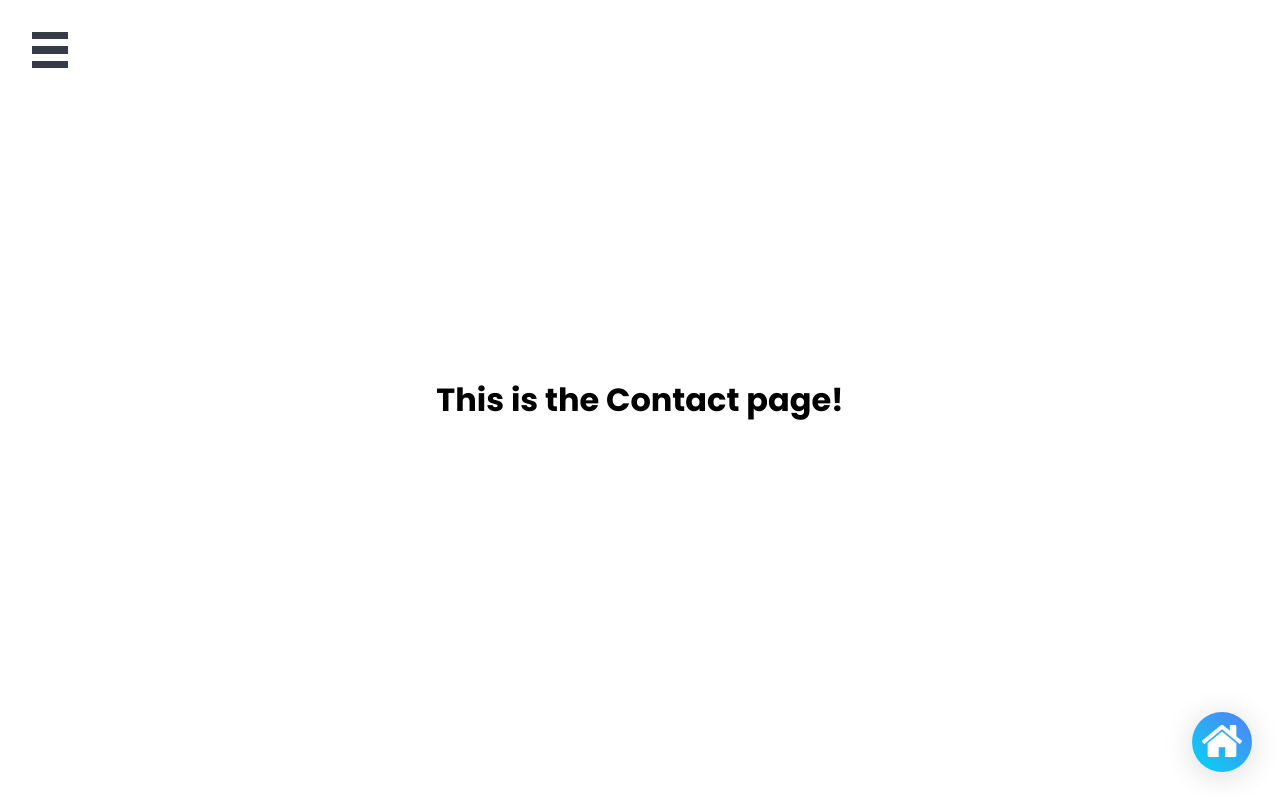
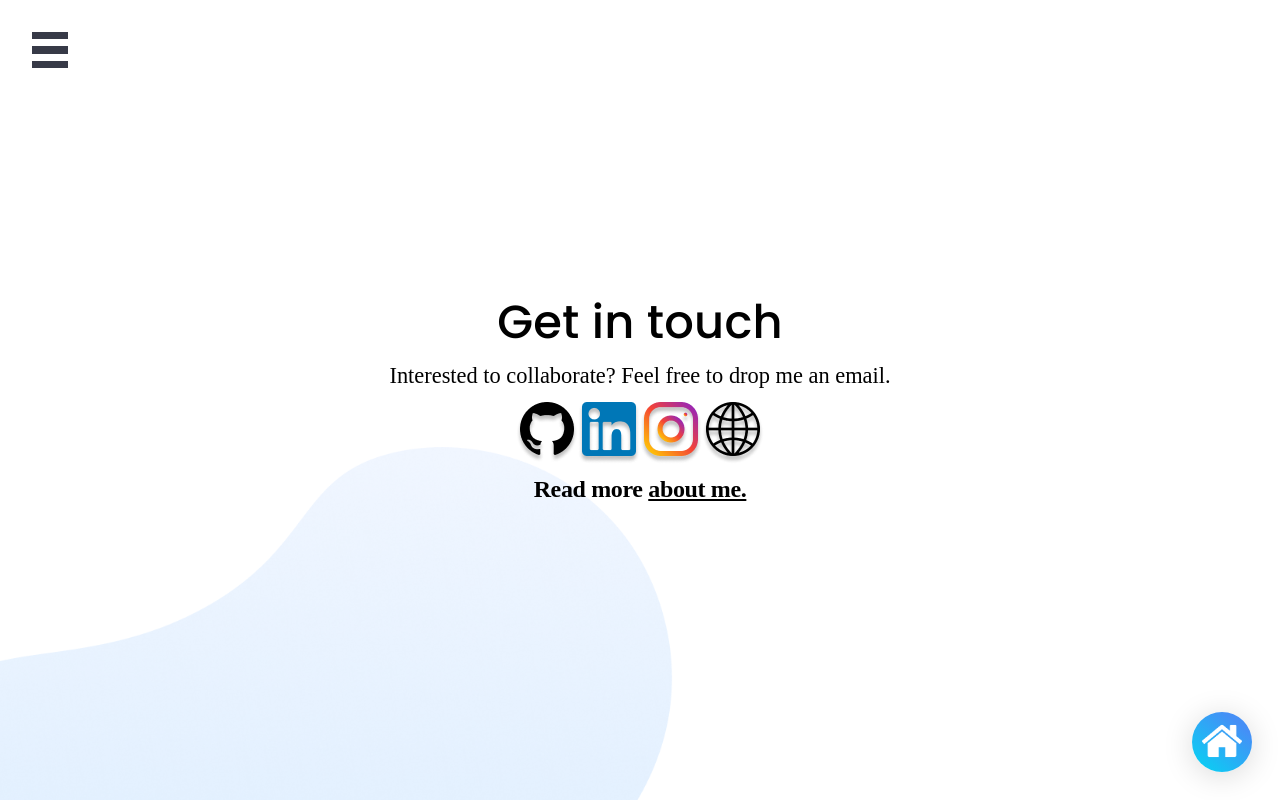
Before and after one commit to manavtimbadiya/portfolio, a React (Create React App) app: page /contact in a window 1280 px wide. Built offline with nearby package versions, Linux system fonts and the light colour scheme.

Commit message:
Updated Contact & Project Components

```diff
--- a/src/components/Contact/Contact.jsx
+++ b/src/components/Contact/Contact.jsx
@@ -1,10 +1,57 @@
 import React from "react";
+import Header from "../Header/Header";
+import FooterLink from '../FooterLink/FooterLink';
 import "./Contact.css";
+import contactVector from './../../assets/contact_anime.png';
+import github from './../../assets/gh.png';
+import linkedin from './../../assets/li.png';
+import instagram from './../../assets/in.png';
+/*import medium from './../../assets/me.png'; */
+import web from './../../assets/web.png';
+
 
 const Contact = () => {
 	return (
 		<div className="section-container">
-			<h1>This is the Contact page!</h1>
+			<Header heading="Get in touch"
+			details='Interested to collaborate? Feel free to drop me an email.'
+            />
+
+            {/* Social icons */}
+            <div className='social-icons-container'>
+                <a href='https://github.com/manavtimbadiya' className='social-icon'>
+                    <img src={github} alt='social' />
+                </a>
+                <a
+                    href='https://linkedin.com/in/manavtimbadiya'
+                    className='social-icon'
+                >
+                    <img src={linkedin} alt='social' />
+                </a>
+                <a
+                    href='https://instagram.com/manav_patel__9'
+                    className='social-icon'
+                >
+                    <img src={instagram} alt='social' />
+                </a>
+                <a href='https://madhavbahl.tech' className='social-icon'>
+                    <img src={web} alt='social' />
+                </a>
+            </div>
+
+             <FooterLink
+                phrase='Read more '
+                toAddress="/about"
+                link='about me.'
+            />
+
+             <div className='vector-frame'>
+                <img
+                    src={contactVector}
+                    alt='vector'
+                    className='about-vector'
+                />
+            </div>
 		</div>
 		);
 };
--- a/src/components/Projects/Projects.jsx
+++ b/src/components/Projects/Projects.jsx
@@ -1,11 +1,21 @@
 import React from "react";
+import FooterLink from '../FooterLink/FooterLink';
+import Header from "../Header/Header";
 import "./Projects.css";
 
 const Projects = () =>
 {
 	return (
 		<div className="section-container">
-			<h1>This is Project page!</h1>
+			 <Header
+                heading='My Projects.'
+                details="Here are a few cool things I've worked on, do check them out!"
+            />
+                <FooterLink
+                phrase='Check out '
+                link='my skills!'
+                toAddress="/skills"
+            />
 		</div>
 		);
 };
```
Also changed, not shown: src/components/Skills/Skills.css (line endings or trailing spaces).
